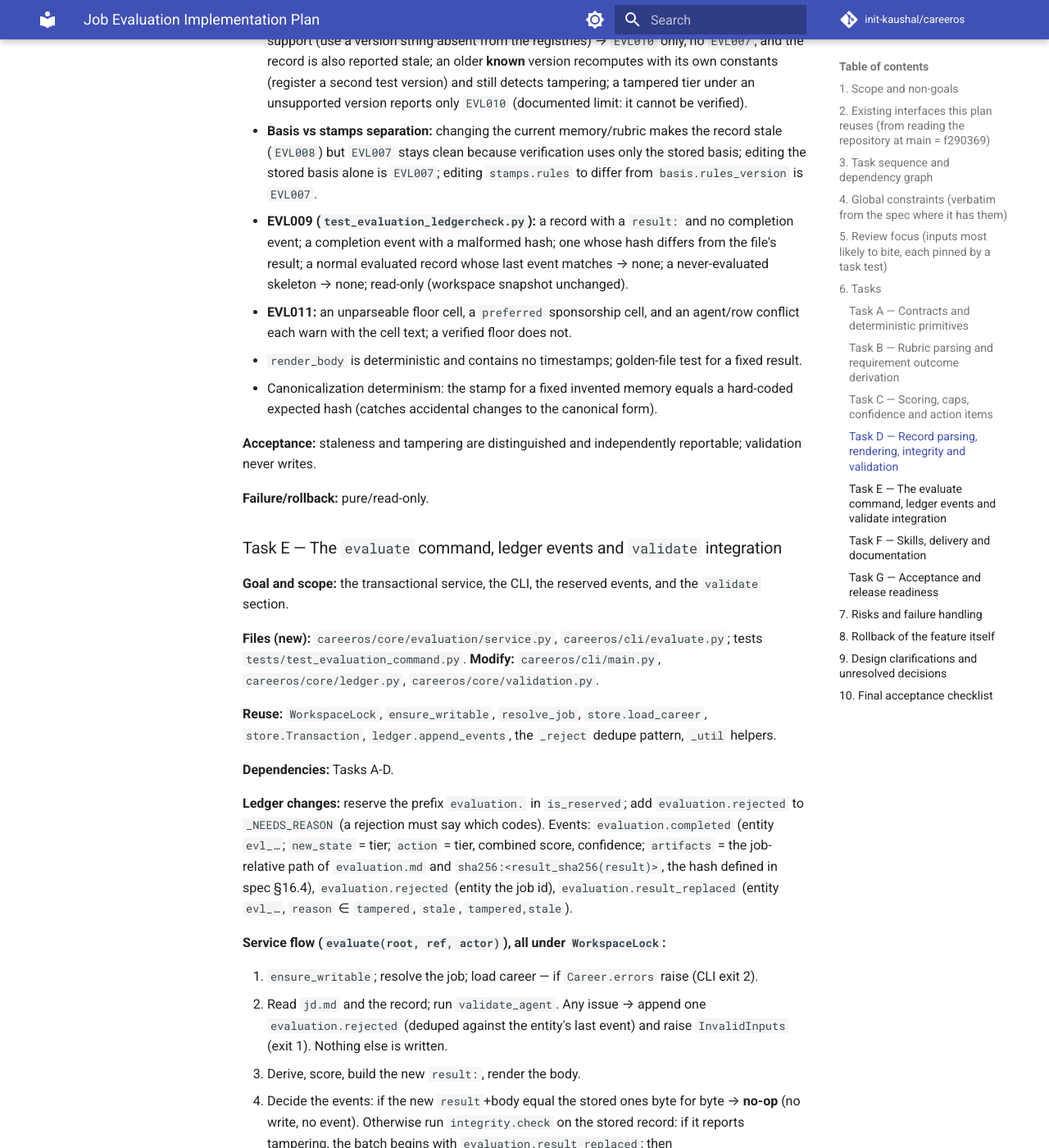
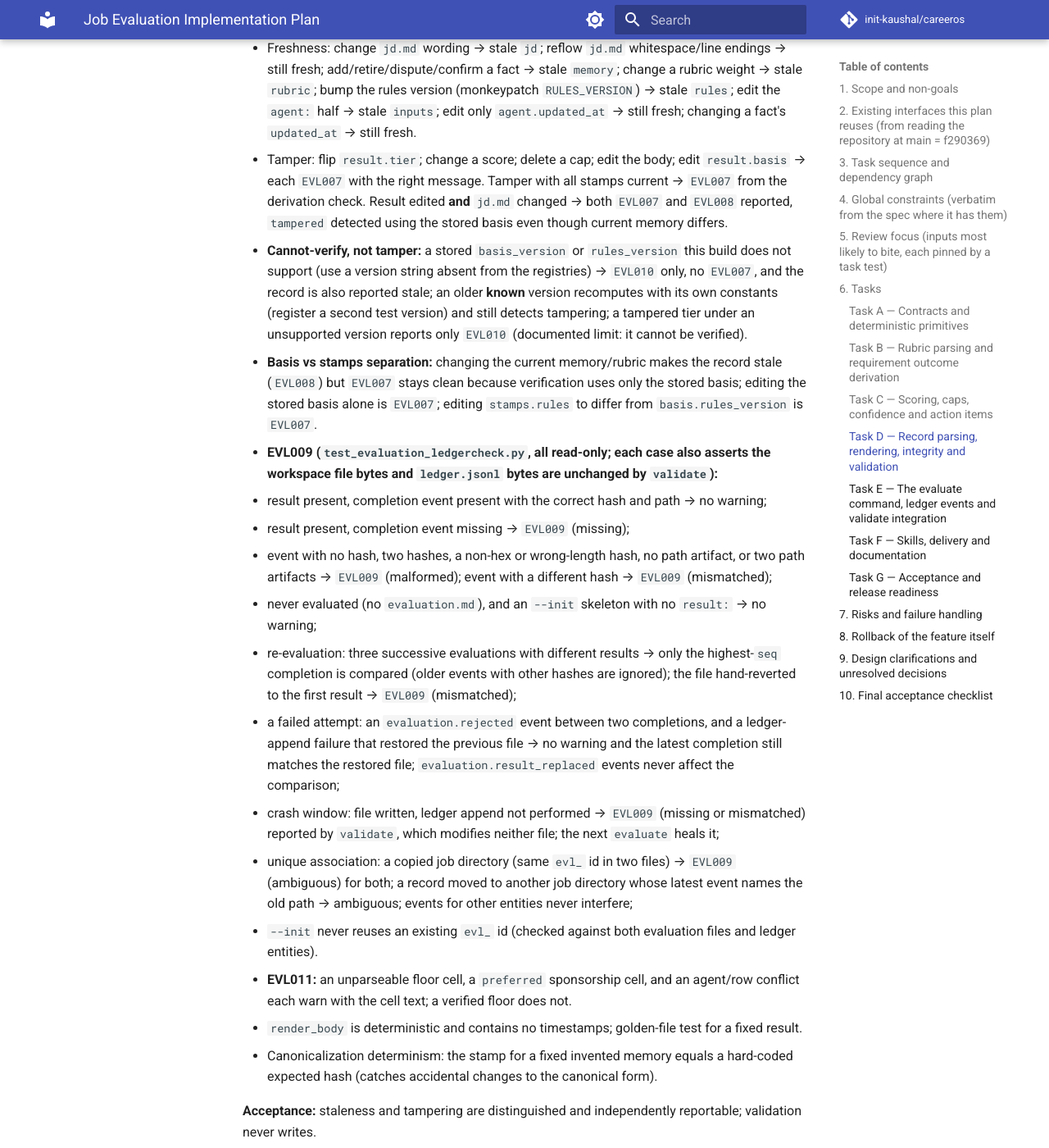
Before and after one commit to init-kaushal/careeros, an MkDocs documentation site: the page built from docs/superpowers/plans/2026-10-10-evaluation.md, in a window 1280 px wide and 1400 px high, scrolled down 12406 px. Shown: the whole window at 82% size. Built offline with MkDocs 1.6.1 and Material for MkDocs 9.7.7, drawn with Linux system fonts in a browser that asks for light colours; comment, search, counter and statistics services are not loaded; some of the changed text lies outside the part shown.

Commit message:
docs: define how EVL009 associates a completion event with an evaluation
Co-Authored-By: Claude Sonnet 5.5 <noreply@anthropic.com>
Claude-Session: https://claude.ai/code/session_0191bMVfYrxF4bguT3GiNw8Y

```diff
--- a/docs/superpowers/plans/2026-10-10-evaluation.md
+++ b/docs/superpowers/plans/2026-10-10-evaluation.md
@@ -98,7 +98,7 @@ Strictly linear: each task's tests run green before the next starts. Every task
 - `canonical_json` rejects `float('nan')`, `inf`, and any float; `result_canonical` turns `0.8` into `"0.8000"` and `result_sha256` of a fixed invented result equals a hard-coded expected hash.
 - Enum values equal the spec strings exactly (guards a typo changing a stored value).
 
-**Acceptance:** all primitives pure and importable with no workspace; a table test asserts each constant equals the spec's number.
+**Acceptance:** all primitives pure and importable with no workspace; a table test asserts each constant equals the spec's number. **Task A's review must approve, before any dependent code starts,** the canonicalisation rules (sorted keys, UTF-8, no floats or non-finite values), the integer/string-fraction representation of exact quantities, and the behaviour for unsupported versions (`UnsupportedVersion` → `EVL010`, never tamper); these contracts are documented in the module docstrings and pinned by the tests.
 
 **Failure/rollback:** none (no writes).
 
@@ -200,7 +200,7 @@ Strictly linear: each task's tests run green before the next starts. Every task
   4. **Derivation check (only when `memory`, `rubric` and `inputs` stamps are all current):** `derive(current agent, current memory) == stored basis`, otherwise `EVL007` (the stored basis itself was altered).
   Both reports can be non-empty at once; they are reported separately.
 - An unsupported stored version is `EVL010` (warning), not an error and not tamper (spec §16.3); a rules version that merely differs from the current one is also `EVL008`.
-- `EVL009` (file vs ledger, spec §16.4) is computed by `ledgercheck.verify(record, events) -> list[Issue]`: missing completion event for a record that has a `result:`, malformed/missing hash, or hash mismatch against `result_sha256(result)`; a skeleton without `result:` yields nothing.
+- `EVL009` (file vs ledger, spec §16.4) is computed by `ledgercheck.verify(record, all_records, events) -> list[Issue]`, using only existing event metadata: select events with `type == "evaluation.completed"` and `entity == record.id`, take the one with the highest `seq` (chain order; no timestamps); ignore `evaluation.rejected` and `evaluation.result_replaced`. Report **missing** (a record with a `result:` and no such event), **malformed** (not exactly one `sha256:`+64 lowercase hex artifact and exactly one artifact equal to this record's job-relative path), **mismatched** (hash differs from `result_sha256(result)`, including a file hand-reverted to an older result), and **ambiguous** (another evaluation file in the workspace has the same `evl_` id, or the event's path artifact names a different file). A skeleton without `result:` yields nothing. No new ledger fields or event types are added.
 - `EVL011` (spec §16.1): reports every `unverified` or `conflict` floor/need in the basis with the source cell text.
 
 **Tests first (`test_evaluation_record.py`):**
@@ -210,7 +210,16 @@ Strictly linear: each task's tests run green before the next starts. Every task
 - Tamper: flip `result.tier`; change a score; delete a cap; edit the body; edit `result.basis` → each `EVL007` with the right message. Tamper with all stamps current → `EVL007` from the derivation check. Result edited **and** `jd.md` changed → both `EVL007` and `EVL008` reported, `tampered` detected using the stored basis even though current memory differs.
 - **Cannot-verify, not tamper:** a stored `basis_version` or `rules_version` this build does not support (use a version string absent from the registries) → `EVL010` only, no `EVL007`, and the record is also reported stale; an older **known** version recomputes with its own constants (register a second test version) and still detects tampering; a tampered tier under an unsupported version reports only `EVL010` (documented limit: it cannot be verified).
 - **Basis vs stamps separation:** changing the current memory/rubric makes the record stale (`EVL008`) but `EVL007` stays clean because verification uses only the stored basis; editing the stored basis alone is `EVL007`; editing `stamps.rules` to differ from `basis.rules_version` is `EVL007`.
-- **EVL009 (`test_evaluation_ledgercheck.py`):** a record with a `result:` and no completion event; a completion event with a malformed hash; one whose hash differs from the file's result; a normal evaluated record whose last event matches → none; a never-evaluated skeleton → none; read-only (workspace snapshot unchanged).
+- **EVL009 (`test_evaluation_ledgercheck.py`, all read-only; each case also asserts the workspace file bytes and `ledger.jsonl` bytes are unchanged by `validate`):**
+  1. result present, completion event present with the correct hash and path → no warning;
+  2. result present, completion event missing → `EVL009` (missing);
+  3. event with no hash, two hashes, a non-hex or wrong-length hash, no path artifact, or two path artifacts → `EVL009` (malformed); event with a different hash → `EVL009` (mismatched);
+  4. never evaluated (no `evaluation.md`), and an `--init` skeleton with no `result:` → no warning;
+  5. re-evaluation: three successive evaluations with different results → only the highest-`seq` completion is compared (older events with other hashes are ignored); the file hand-reverted to the first result → `EVL009` (mismatched);
+  6. a failed attempt: an `evaluation.rejected` event between two completions, and a ledger-append failure that restored the previous file → no warning and the latest completion still matches the restored file; `evaluation.result_replaced` events never affect the comparison;
+  7. crash window: file written, ledger append not performed → `EVL009` (missing or mismatched) reported by `validate`, which modifies neither file; the next `evaluate` heals it;
+  8. unique association: a copied job directory (same `evl_` id in two files) → `EVL009` (ambiguous) for both; a record moved to another job directory whose latest event names the old path → ambiguous; events for other entities never interfere;
+  9. `--init` never reuses an existing `evl_` id (checked against both evaluation files and ledger entities).
 - **EVL011:** an unparseable floor cell, a `preferred` sponsorship cell, and an agent/row conflict each warn with the cell text; a verified floor does not.
 - `render_body` is deterministic and contains no timestamps; golden-file test for a fixed result.
 - Canonicalization determinism: the stamp for a fixed invented memory equals a hard-coded expected hash (catches accidental changes to the canonical form).
@@ -262,7 +271,7 @@ Strictly linear: each task's tests run green before the next starts. Every task
 - `ledger append --type evaluation.completed` is refused (reserved); `LED003` fires when an evaluation file is deleted but its entity is in the ledger.
 - `--json` output is pure JSON on success and on failure.
 
-**Acceptance:** all guarantees of spec §7 hold; failure injection proves no half-written state in the file/ledger pair (see clarification 8 for the one residual window).
+**Acceptance:** all guarantees of spec §7 hold; failure injection proves no half-written state in the file/ledger pair (see clarification 8 for the one residual window, which `EVL009` detects). **Existing guarantees are preserved:** the entire pre-existing suite (state-transition, ledger, migration and Career Memory tests) passes unchanged, and `evaluate` is shown not to touch job state or `career/`.
 
 **Failure/rollback:** described above; the file is restored, the ledger is restored by `append_events`.
 
@@ -311,6 +320,8 @@ Strictly linear: each task's tests run green before the next starts. Every task
 8. Run `scaffold(refresh=True)` and assert `prep` contains the fresh-evaluation rule and the evidence gate.
 
 **Manual acceptance (disposable workspace only, never `~/Projects/job-search`):** repeat the flow with `careeros` on a freshly generated invented workspace; record in `docs/END_TO_END_TEST.md`: date, commit, counts, tier, exit codes, validation codes. No posting text, employer names, personal data or compensation figures.
+
+**Reporting rule:** acceptance reports state test counts, exit codes, warning/error codes and checksum comparisons of the disposable workspace before and after each read-only command (`validate` must leave every file byte-identical) — never job descriptions, employer details or compensation figures.
 
 **Release checks to run and report truthfully:** full suite on Python 3.14 and 3.11; `mkdocs build --strict`; build the wheel and verify `evaluate/SKILL.md` and the `evaluation` package are inside; `git diff --check`; confirm the real workspace's checksums are unchanged if (and only if) it was ever used — it is not used in this task, so state "not touched".
 
```
Also changed, not shown: docs/superpowers/specs/2026-10-10-evaluation-design.md (+5 -2 lines).
